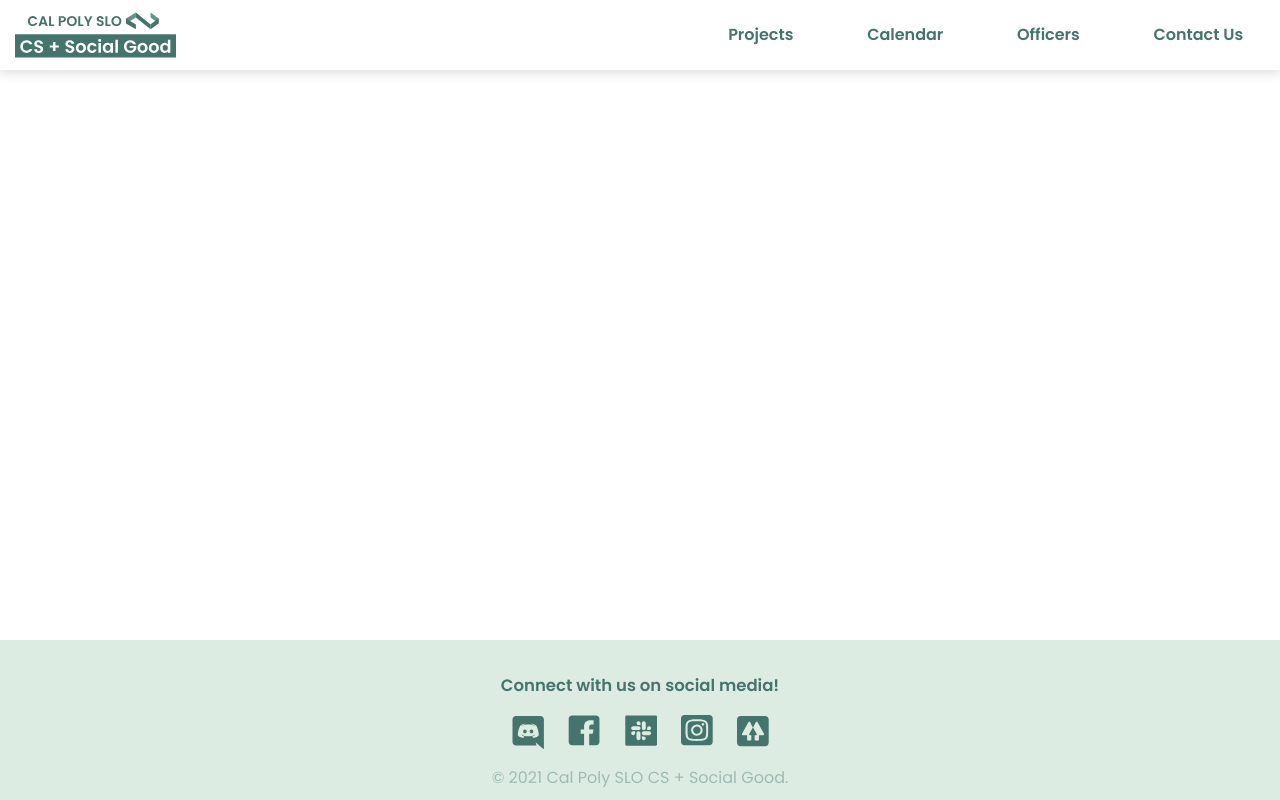
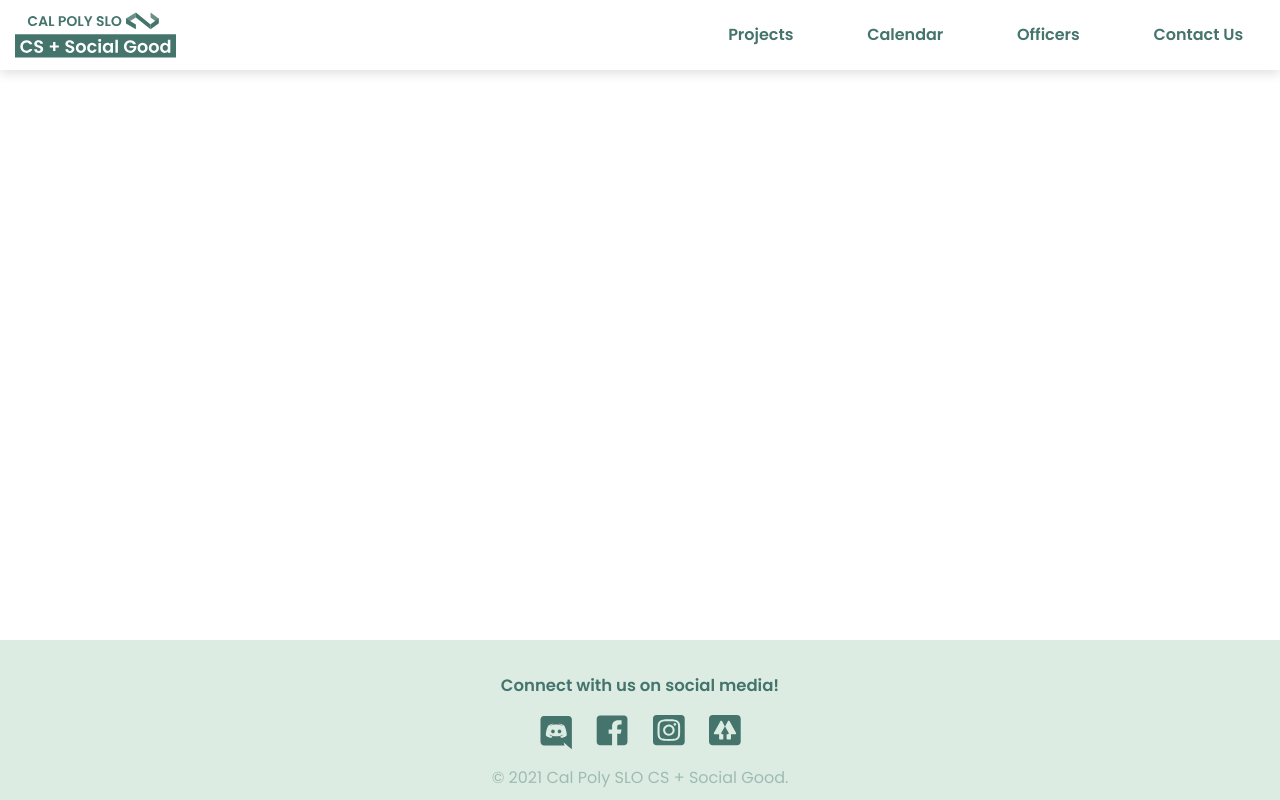
Before and after one commit to CS-Social-Good-CalPoly/club-website, a React (Create React App) app: page /Contact in a window 1280 px wide. Built offline with nearby package versions, Linux system fonts and the light colour scheme.

Commit message:
Updated footer links. Changed links to be redirect in a new tab.

```diff
--- a/src/components/SharedComponents/Footer.js
+++ b/src/components/SharedComponents/Footer.js
@@ -2,7 +2,6 @@ import React from 'react'
 import '../../assets/SharedAssets/Footer.css'
 import discord from "../../images/discord.svg"
 import facebook from "../../images/facebook.svg"
-import slack from "../../images/slack.svg"
 import instagram from "../../images/instagram.svg"
 import linktree from "../../images/linktree.svg"
 
@@ -14,19 +13,23 @@ const Footer = () => {
                 {/* <a href="#" className="socialmedia-child">
                 <img src={linkedin}/>
             </a> */}
-                <a href="#" className="socialmedia-child">
+                <a href="https://discord.gg/F5qkNE7rm8" className="socialmedia-child"
+                   target="_blank" rel="noopener noreferrer">
                     <img src={discord} alt="discord"/>
                 </a>
-                <a href="https://www.facebook.com/CSSGCalPoly/" className="socialmedia-child">
+                <a href="https://www.facebook.com/CSSGCalPoly/" className="socialmedia-child"
+                   target="_blank" rel="noopener noreferrer">
                     <img src={facebook} alt="facebook"/>
                 </a>
-                <a href="#" className="socialmedia-child">
-                    <img src={slack} alt="slack"/>
-                </a>
-                <a href="https://www.instagram.com/calpoly.cssg/" className="socialmedia-child">
+                {/*<a href="#" className="socialmedia-child">*/}
+                {/*    <img src={slack} alt="slack"/>*/}
+                {/*</a>*/}
+                <a href="https://www.instagram.com/calpoly.cssg/" className="socialmedia-child"
+                   target="_blank" rel="noopener noreferrer">
                     <img src={instagram} alt="instagram"/>
                 </a>
-                <a href="#" className="socialmedia-child">
+                <a href="https://linktr.ee/csplusgoodcalpoly" className="socialmedia-child"
+                   target="_blank" rel="noopener noreferrer">
                     <img src={linktree} alt="linktree"/>
                 </a>
             </div>
```
